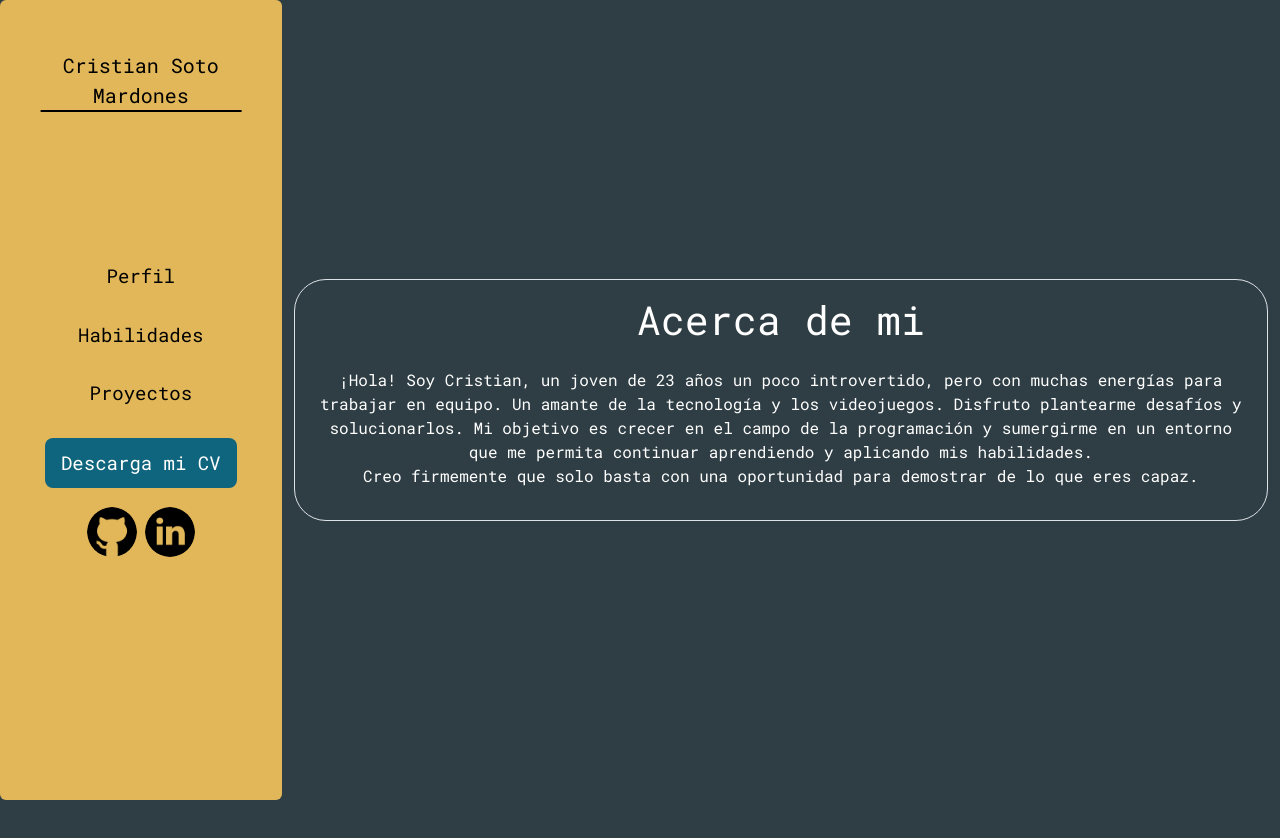
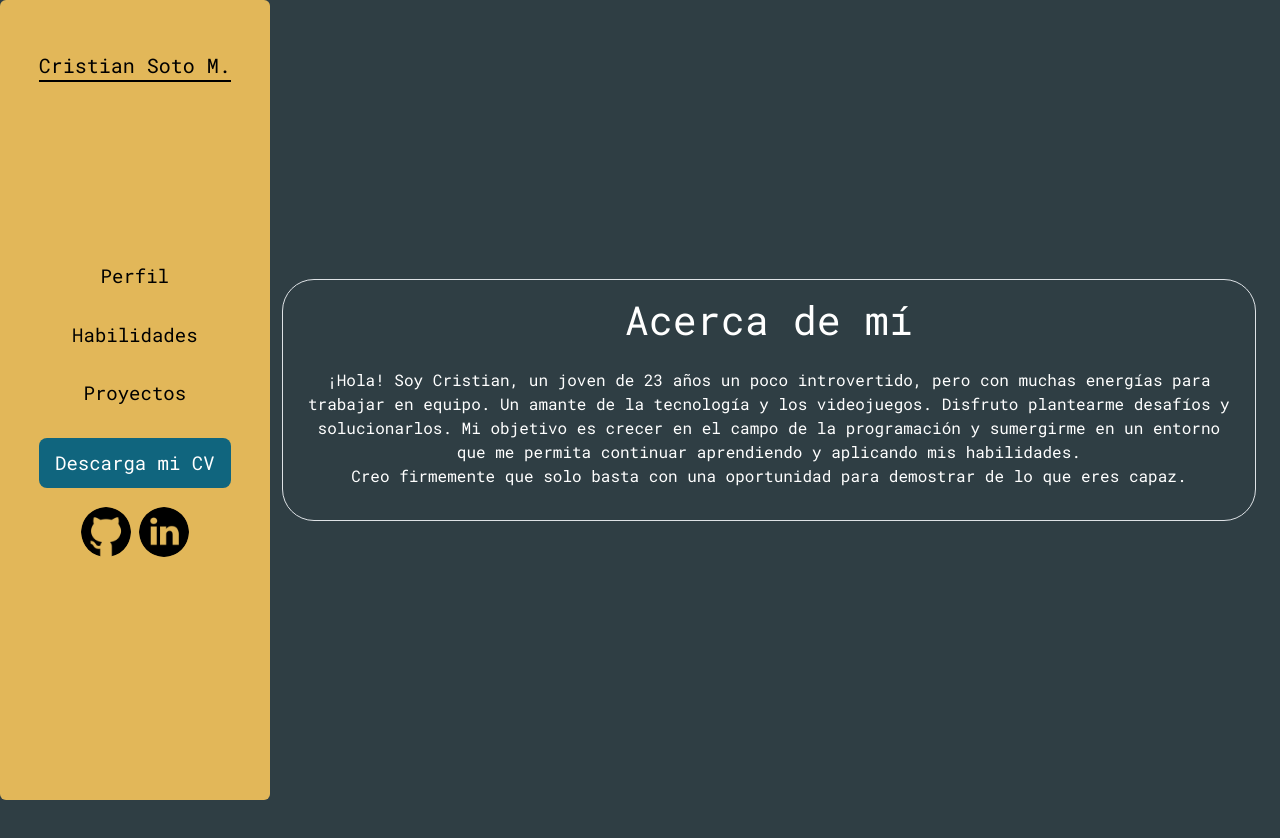
Before and after one commit to CristianASM/Portafolio, a plain HTML site: page index.html in a window 1280 px wide. Shown: the top 838 px of the page. Drawn offline with nearby package versions, Linux system fonts and the light colour scheme.

Commit message:
Haciendo cambios en el nav-side

```diff
--- a/index.html
+++ b/index.html
@@ -15,31 +15,37 @@
 
 <body>
     <div class="d-break">
-        <nav class="navbar navbar-expand-sm sticky-top rounded-2">
+        <nav class="navbar navbar-expand-md sticky-top rounded-2">
             <div class="container-fluid nav-side">
-                <span class="text-center name-top">Cristian Soto Mardones</span>
+                <span class="text-center name-top">Cristian Soto M.</span>
                 <button class="navbar-toggler" type="button" data-bs-toggle="collapse"
                     data-bs-target="#navbarNavAltMarkup" aria-controls="navbarNavAltMarkup" aria-expanded="false"
                     aria-label="Toggle navigation">
                     <span class="navbar-toggler-icon"></span>
                 </button>
-                <div class="collapse navbar-collapse d-flex flex-column mt-2 container-fluid" id="navbarNavAltMarkup">
+                <div class="collapse navbar-collapse container-fluid" id="navbarNavAltMarkup">
+                    <div class="d-flex flex-column mt-2">
                         <a class="nav-link rounded-3 side-link" href="#perfil">Perfil</a>
                         <a class="nav-link rounded-3 side-link" href="#habilidades">Habilidades</a>
                         <a class="nav-link rounded-3 side-link" href="#proyectos">Proyectos</a>
-                        <a class="nav-link d-flex justify-content-center btn-cv rounded-3 align-items-center p-3" href="#">Descarga mi CV</a>
+                        <a class="nav-link d-flex justify-content-center btn-cv rounded-3 align-items-center p-3"
+                            href="#">Descarga mi CV</a>
                         <div class="d-flex justify-content-center">
-                            <a href="https://github.com/CristianASM" target="_blank"><img class="m-1 img-side" src="img/github.png" alt="logo-github"></a>
-                            <a href="https://www.linkedin.com/in/cristian-soto-mardones-12906a28a/" target="_blank"><img class="m-1 img-side" src="img/linkedin.png" alt="logo-linkedin"></a>
+                            <a href="https://github.com/CristianASM" target="_blank"><img class="m-1 img-side"
+                                    src="img/github.png" alt="logo-github"></a>
+                            <a href="https://www.linkedin.com/in/cristian-soto-mardones-12906a28a/" target="_blank"><img
+                                    class="m-1 img-side" src="img/linkedin.png" alt="logo-linkedin"></a>
                         </div>
+                    </div>
                 </div>
             </div>
         </nav>
         <div class="text-width">
             <section class="view-section container" id="perfil">
                 <div class="text-center border rounded-5 p-3">
-                    <h1>Acerca de mi</h1>
-                    <p class="mt-4">¡Hola! Soy Cristian, un joven de 23 años un poco introvertido, pero con muchas energías para
+                    <h1>Acerca de mí</h1>
+                    <p class="mt-4">¡Hola! Soy Cristian, un joven de 23 años un poco introvertido, pero con muchas
+                        energías para
                         trabajar en equipo. Un amante de la tecnología y los videojuegos. Disfruto plantearme desafíos y
                         solucionarlos. Mi objetivo es crecer en el campo de la programación y sumergirme en un entorno
                         que me permita continuar aprendiendo y aplicando mis habilidades. <br>
@@ -57,7 +63,8 @@
             <section class="view-section container" id="proyectos">
                 <div class="text-center border rounded-5 p-3">
                     <h1>Proyectos</h1>
-                    <p class="mt-4">Lorem ipsum, dolor sit amet consectetur adipisicing elit. Sed nam culpa est aspernatur
+                    <p class="mt-4">Lorem ipsum, dolor sit amet consectetur adipisicing elit. Sed nam culpa est
+                        aspernatur
                         consectetur
                         accusantium vero minus aperiam sunt veritatis ad commodi, assumenda quod non repudiandae porro
                         animi
--- a/styles.css
+++ b/styles.css
@@ -12,12 +12,11 @@ body {
     color: black;
 }
 
-@media(min-width: 576px) {
+@media(min-width: 768px) {
 
     /*Breakpoint nav*/
     .navbar {
         height: 100vh;
-        width: 22vw;
     }
     .nav-side {
         display: flex;
@@ -36,13 +35,14 @@ body {
         left: 50%;
         transform: translateX(-50%);
         margin-right: -60px;
+        width: max-content;
     }
     .nav-link{
         text-align: center;
         margin: 15px;
     }
 }
-@media (max-width:575px) {
+@media (max-width:767px) {
     .nav-link{
         margin: 5px;
         width: max-content;
```
